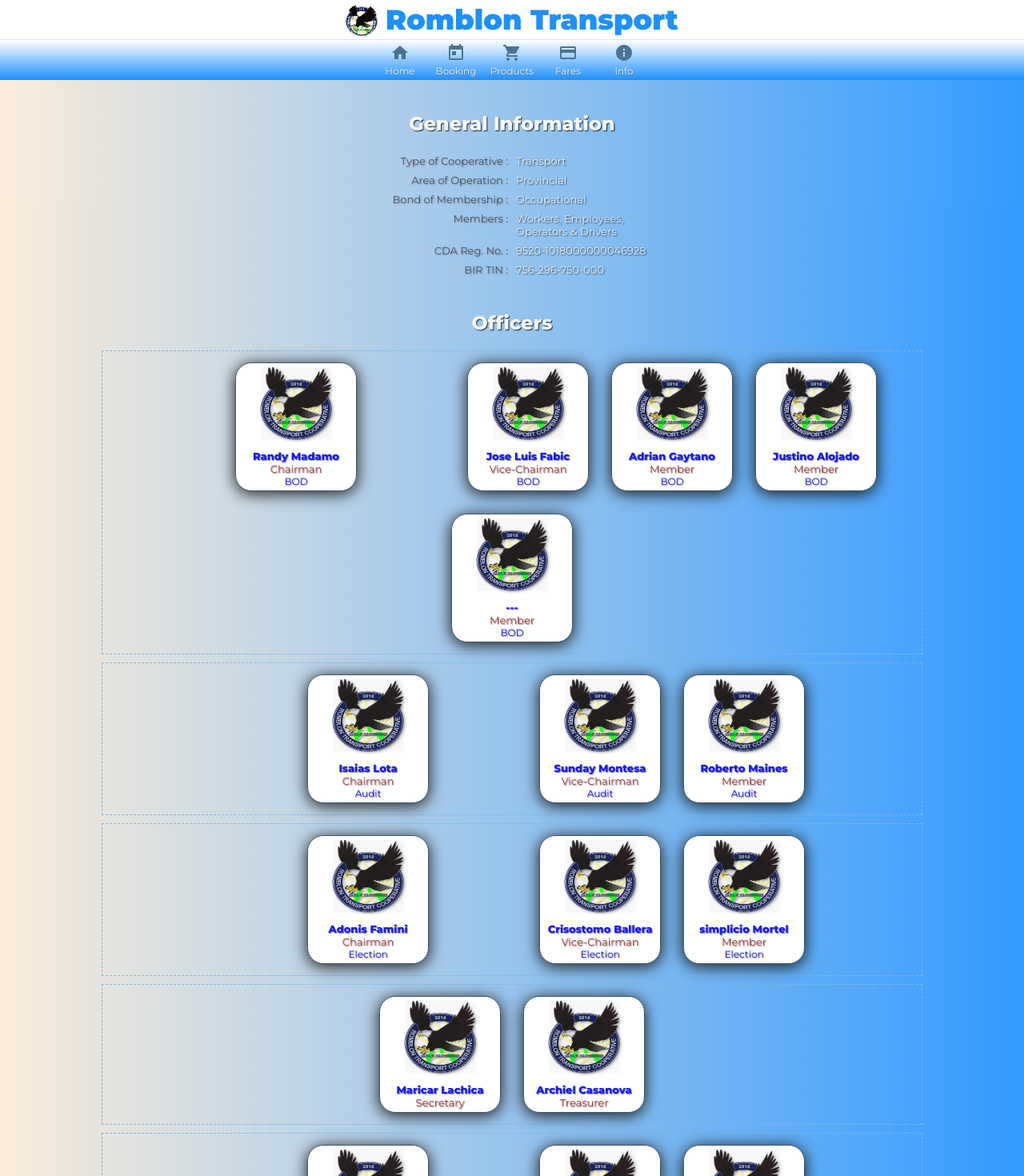
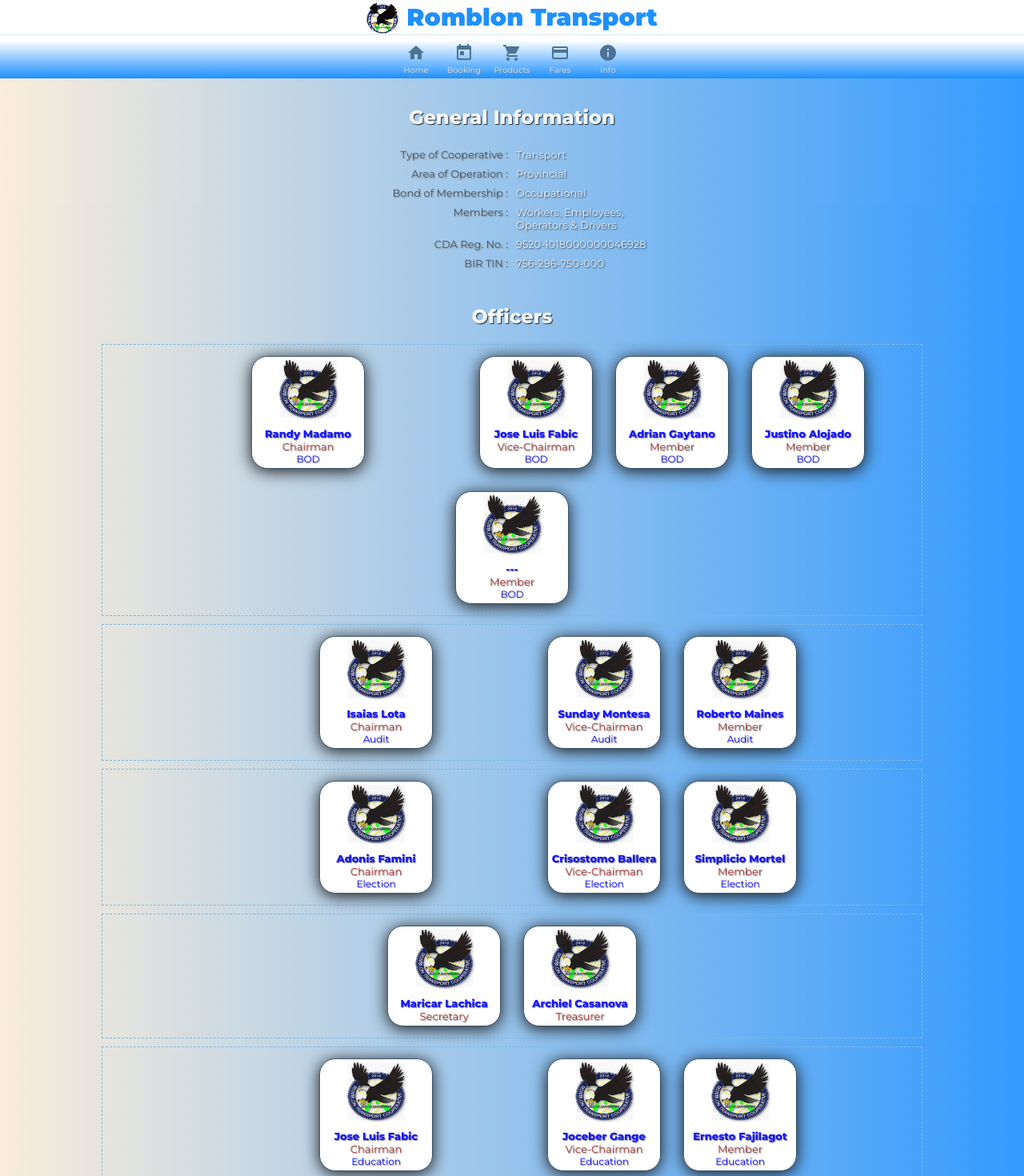
Before and after one commit to DxVi/romblontransport, a React (Create React App) app: page /info in a window 1280 px wide. Shown: the top 1470 px of the page at 80% size. Built offline with nearby package versions, Linux system fonts and the light colour scheme.

Commit message:
updated font sizes and margins

```diff
--- a/public/RTCData.json
+++ b/public/RTCData.json
@@ -243,7 +243,7 @@
         "position": "Vice-Chairman"
       },
       {
-        "name": "simplicio Mortel",
+        "name": "Simplicio Mortel",
         "position": "Member"
       }
     ],
--- a/src/App.js
+++ b/src/App.js
@@ -49,8 +49,6 @@
                 <HeaderMenu2 />
                 <Info />
               </Route>
-
-
               <Route path="/">
                 <HeaderMenu1 />
                 <Home />
--- a/src/Header/HeaderMain.css
+++ b/src/Header/HeaderMain.css
@@ -12,7 +12,7 @@
 .headerMain h1 {
   padding-left: 10px;
   color: dodgerblue;
-  font-size: 35px;
+  font-size: 30px;
   font-weight: 900;
   margin: 3px 0px;
 }
--- a/src/Header/HeaderMenuItem.css
+++ b/src/Header/HeaderMenuItem.css
@@ -1,9 +1,9 @@
 .headerMenuItem {
-  width: 70px;
+  width: 60px;
   display: flex;
   flex-direction: column;
   text-align: center;
-  font-size: 12px;
+  font-size: 10px;
   padding: 4px 0;
   margin: 0;
   transition: transform 500ms ease-out;
--- a/src/Home/About.css
+++ b/src/Home/About.css
@@ -36,11 +36,13 @@
 .about h2 {
   font-size: 20px;
   font-weight: 400;
+  margin-top: 10px;
 }
 
 .about p {
   font-size: 15px;
   opacity: 0.9;
+  margin: 7px;
 }
 
 .about__contacts {
--- a/src/Home/Contact.js
+++ b/src/Home/Contact.js
@@ -10,16 +10,11 @@
     const [subject, setSubject] = useState("");
     const [message, setMessage] = useState("");
 
-    // let email = "";
-
     const handleSubmit = (e) => {
         e.preventDefault();
         window.open(`mailto:${RTC ? RTC.main?.email : ""}?subject=${subject}&body=${name}: ${message}`);
     };
 
-    // if (data) {
-    //     email = data?.email
-    // }
     return (
         <div id="contact" className="contact">
 
--- a/src/Home/Home.css
+++ b/src/Home/Home.css
@@ -23,7 +23,7 @@
 }
 
 .home h1 {
-  font-size: 30px;
+  font-size: 25px;
 }
 
 .home p {
--- a/src/Info/Info.css
+++ b/src/Info/Info.css
@@ -50,7 +50,7 @@
 
 .info__purposes,
 .info__goals {
-  padding-left: 60px;
+  padding-left: 5px;
   width: 75%;
 }
 
--- a/src/Info/Info.js
+++ b/src/Info/Info.js
@@ -194,17 +194,17 @@
             <div className="info__purposes">
                 <p className="purposes__title"><strong>RTC is organized to :</strong></p>
                 <div className="purposes__details">
-                    <p>&nbsp;1. Provide transport services</p>
-                    <p>&nbsp;2. Engage in businesses such as:</p>
-                    <p>&nbsp;&nbsp;&nbsp;a. Sales of spare parts and supplies</p>
-                    <p>&nbsp;&nbsp;&nbsp;b. Vehicle/Driver’s insurance</p>
-                    <p>&nbsp;&nbsp;&nbsp;c. Repair and Maintenance Shop</p>
-                    <p>&nbsp;&nbsp;&nbsp;d. Vehicle Rental Services</p>
-                    <p>&nbsp;&nbsp;&nbsp;e. Micro Lending</p>
-                    <p>&nbsp;3. Promote economic status of members</p>
-                    <p>&nbsp;4. Coordinate activities of cooperatives</p>
-                    <p>&nbsp;5. Advocate for cooperative movements</p>
-                    <p>&nbsp;6. Utilize new technologies</p>
+                    <p>1. Provide transport services</p>
+                    <p>2. Engage in businesses such as:</p>
+                    <p>&nbsp;&nbsp;a. Sales of spare parts and supplies</p>
+                    <p>&nbsp;&nbsp;b. Vehicle/Driver’s insurance</p>
+                    <p>&nbsp;&nbsp;c. Repair and Maintenance Shop</p>
+                    <p>&nbsp;&nbsp;d. Vehicle Rental Services</p>
+                    <p>&nbsp;&nbsp;e. Micro Lending</p>
+                    <p>3. Promote economic status of members</p>
+                    <p>4. Coordinate activities of cooperatives</p>
+                    <p>5. Advocate for cooperative movements</p>
+                    <p>6. Utilize new technologies</p>
                 </div>
             </div>
 
--- a/src/Info/Officers.css
+++ b/src/Info/Officers.css
@@ -5,7 +5,7 @@
 .officers__container {
   display: flex;
   flex-direction: column;
-  width: 150px;
+  width: 140px;
   align-items: center;
   background-color: white;
   box-shadow: 0 3px 20px black;
@@ -15,8 +15,8 @@
 }
 
 .officers img {
-  height: 100px;
-  width: 100px;
+  height: 80px;
+  width: 80px;
 }
 
 .officers__name {
```
Also changed, not shown: 1 other file (tests, documents, lock files or other folders).
